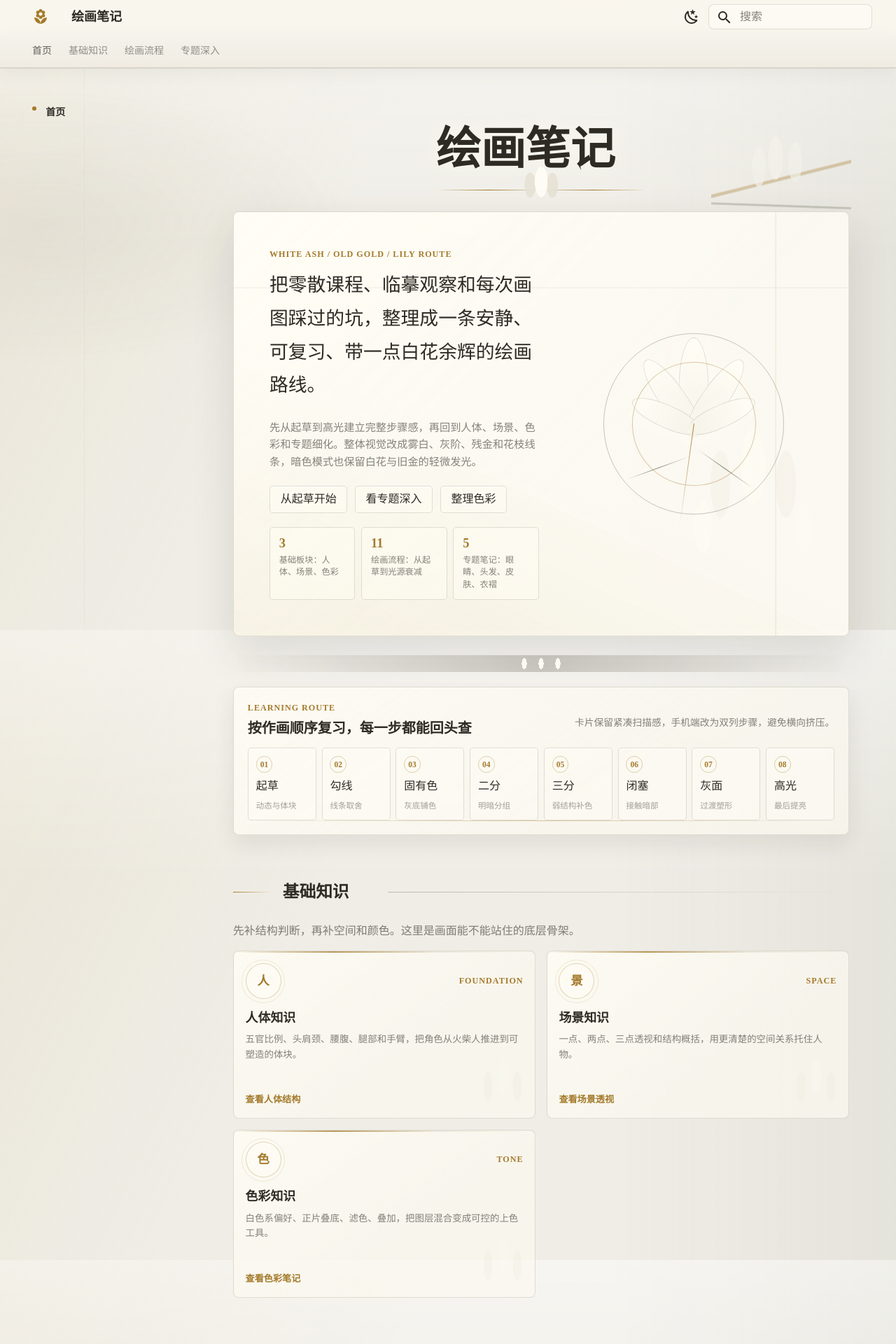
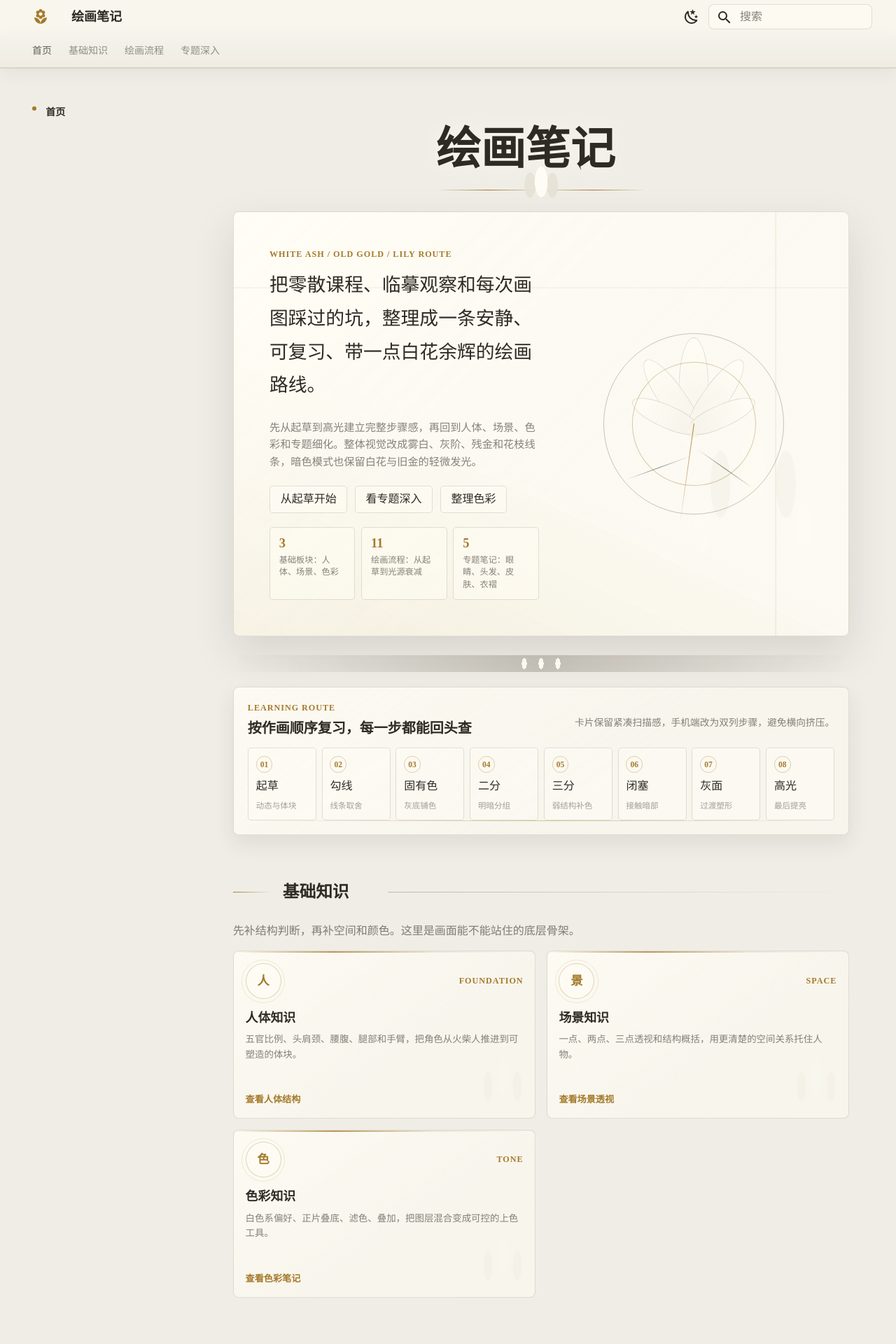
Before and after one commit to betty-momo/drawing-notes, an MkDocs documentation site: the page built from docs/index.md, in a window 1280 px wide. Shown: the top 1920 px of the page at 70% size. Built offline with MkDocs 1.6.1 and Material for MkDocs 9.7.7, drawn with Linux system fonts in a browser that asks for light colours.

Commit message:
Remove fixed gradient page background

```diff
--- a/docs/stylesheets/extra.css
+++ b/docs/stylesheets/extra.css
@@ -89,66 +89,18 @@ html {
 
 body {
     color: var(--lily-ink);
-    background:
-        linear-gradient(180deg, rgba(255, 255, 255, 0.46), transparent 18rem),
-        linear-gradient(115deg, rgba(199, 169, 99, 0.12), transparent 38%),
-        linear-gradient(270deg, rgba(126, 128, 111, 0.09), transparent 32%),
-        var(--lily-bg);
+    background: var(--lily-bg);
     font-family: var(--lily-font-body);
     letter-spacing: 0;
 }
 
 [data-md-color-scheme="slate"] body {
-    background:
-        linear-gradient(180deg, rgba(255, 255, 255, 0.035), transparent 17rem),
-        linear-gradient(116deg, rgba(209, 179, 102, 0.1), transparent 40%),
-        linear-gradient(270deg, rgba(247, 242, 230, 0.045), transparent 30%),
-        var(--lily-bg);
+    background: var(--lily-bg);
 }
 
 body::before,
 body::after {
-    content: "";
-    position: fixed;
-    pointer-events: none;
-}
-
-body::before {
-    inset: 0;
-    z-index: 0;
-    opacity: 0.65;
-    background:
-        linear-gradient(90deg, transparent 0 6rem, rgba(164, 122, 43, 0.09) 6rem 6.05rem, transparent 6.05rem),
-        radial-gradient(ellipse 42rem 18rem at 82% -8rem, rgba(255, 253, 245, 0.78), transparent 70%),
-        radial-gradient(ellipse 30rem 14rem at 5% 16rem, rgba(184, 178, 164, 0.24), transparent 72%);
-}
-
-body::after {
-    right: clamp(0.5rem, 5vw, 4.5rem);
-    top: 8.5rem;
-    width: 10rem;
-    height: 31rem;
-    z-index: 0;
-    opacity: 0.34;
-    background:
-        radial-gradient(ellipse 1.1rem 3.2rem at 46% 9%, rgba(255, 253, 245, 0.8) 0 47%, transparent 49%),
-        radial-gradient(ellipse 1rem 3rem at 60% 10%, rgba(255, 253, 245, 0.68) 0 47%, transparent 49%),
-        radial-gradient(ellipse 1rem 3rem at 34% 11%, rgba(255, 253, 245, 0.68) 0 47%, transparent 49%),
-        linear-gradient(166deg, transparent 0 16%, var(--lily-gold) 16.3% 16.7%, transparent 17% 100%),
-        linear-gradient(182deg, transparent 0 20%, var(--lily-stem) 20.2% 20.45%, transparent 20.7% 100%);
-    filter: blur(0.1px);
-}
-
-[data-md-color-scheme="slate"] body::before {
-    opacity: 0.72;
-    background:
-        linear-gradient(90deg, transparent 0 6rem, rgba(209, 179, 102, 0.12) 6rem 6.04rem, transparent 6.04rem),
-        radial-gradient(ellipse 40rem 17rem at 80% -8rem, rgba(247, 242, 230, 0.1), transparent 70%),
-        radial-gradient(ellipse 30rem 14rem at 4% 16rem, rgba(209, 179, 102, 0.07), transparent 74%);
-}
-
-[data-md-color-scheme="slate"] body::after {
-    opacity: 0.25;
+    display: none;
 }
 
 .md-container,
@@ -1318,19 +1270,6 @@ a {
 
 /* --- Mobile --- */
 @media screen and (max-width: 76.1875em) {
-    body::before {
-        background:
-            linear-gradient(180deg, rgba(255, 255, 255, 0.26), transparent 15rem),
-            linear-gradient(115deg, rgba(199, 169, 99, 0.1), transparent 40%),
-            var(--lily-bg);
-    }
-
-    body::after {
-        right: -3.5rem;
-        top: 7rem;
-        opacity: 0.2;
-    }
-
     .md-content__inner {
         padding: 1em 1.25em 2.8em;
     }
@@ -1375,10 +1314,6 @@ a {
 }
 
 @media screen and (max-width: 44.9375em) {
-    body::after {
-        display: none;
-    }
-
     .md-content__inner {
         padding: 0.75em 0.85em 2.2em;
     }
```
